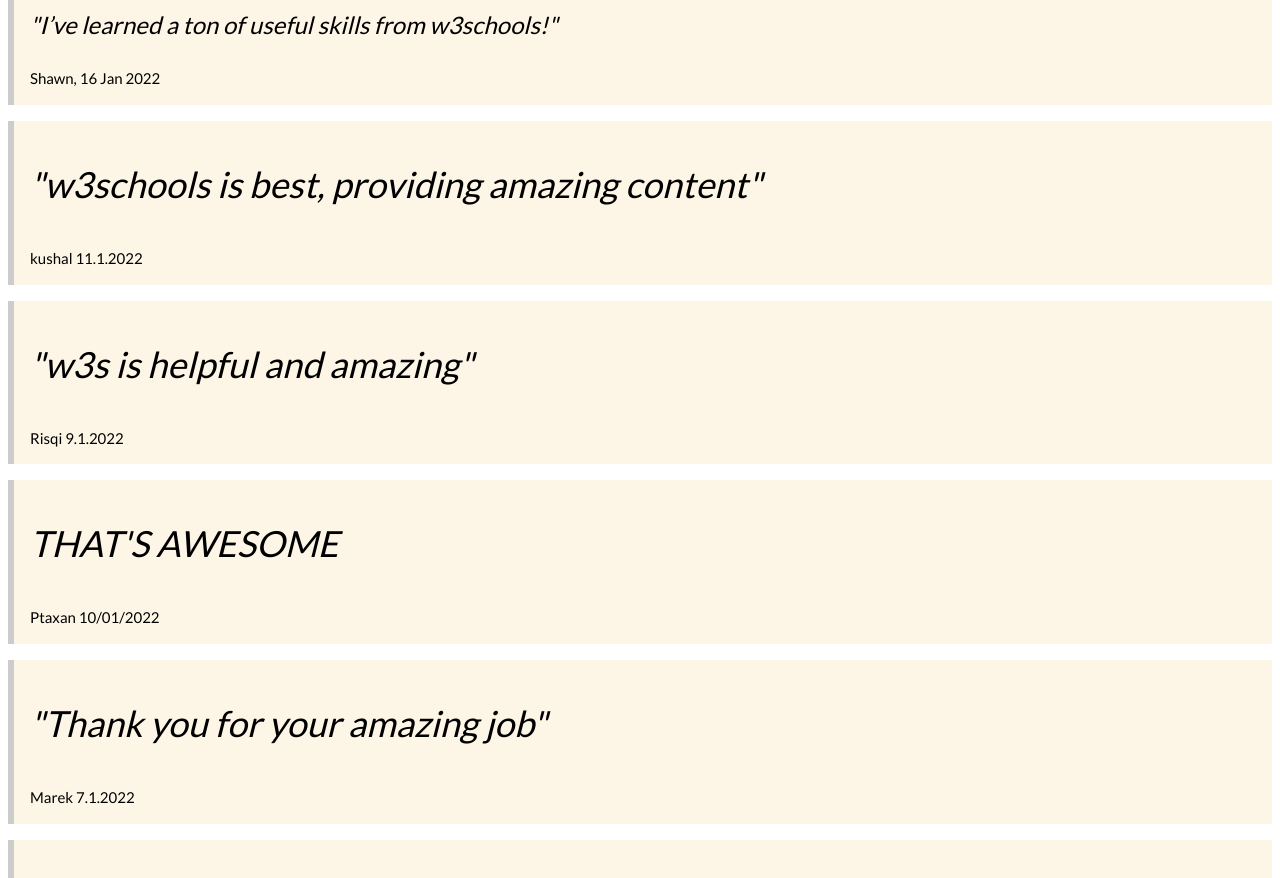
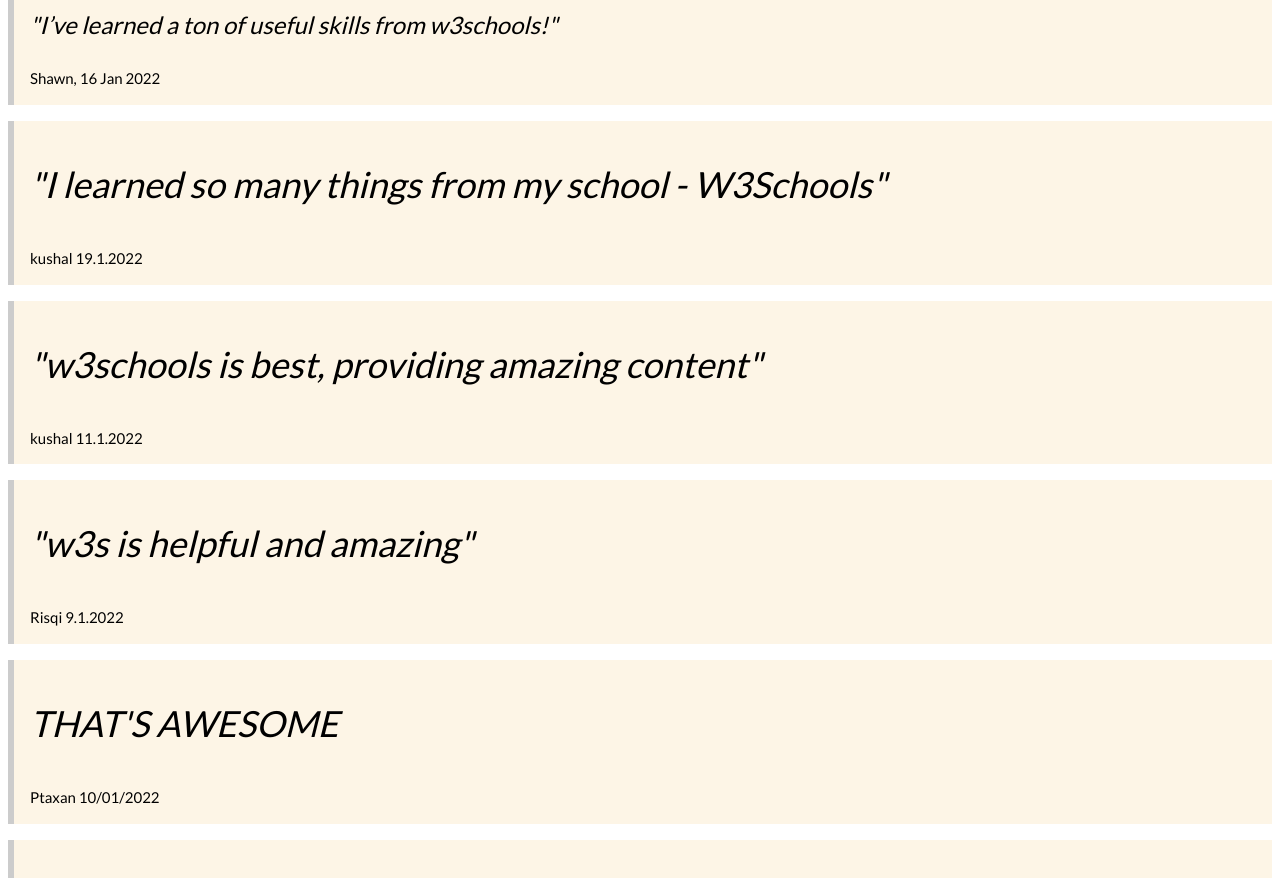
Before and after one commit to w3schools-test/w3schools-test.github.io, a plain HTML site: page index.html in a window 1280 px wide. Shown: the part 2360-3238 px from the top of the page. Drawn offline with nearby package versions, Linux system fonts and the light colour scheme.

Commit message:
added my second message

```diff
--- a/index.html
+++ b/index.html
@@ -99,6 +99,12 @@ html,body,h1,h2,h3,h4 {font-family:"Lato", sans-serif}
       <p class="w3-xlarge w3-monospace">
       <i>"I’ve learned a ton of useful skills from w3schools!"</i></p>
       <p>Shawn, 16 Jan 2022</p>
+    </div>
+
+    <div class="w3-panel w3-leftbar w3-sand">
+      <p class="w3-xxlarge w3-monospace">
+      <i>"I learned so many things from my school - W3Schools"</i></p>
+      <p>kushal 19.1.2022</p>
     </div>
 
     <div class="w3-panel w3-leftbar w3-sand">
```
